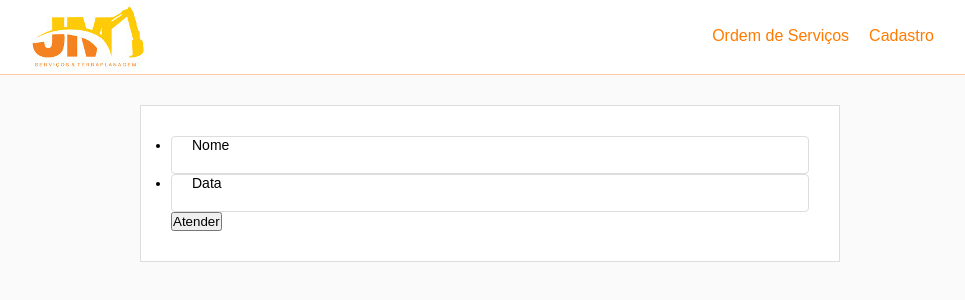
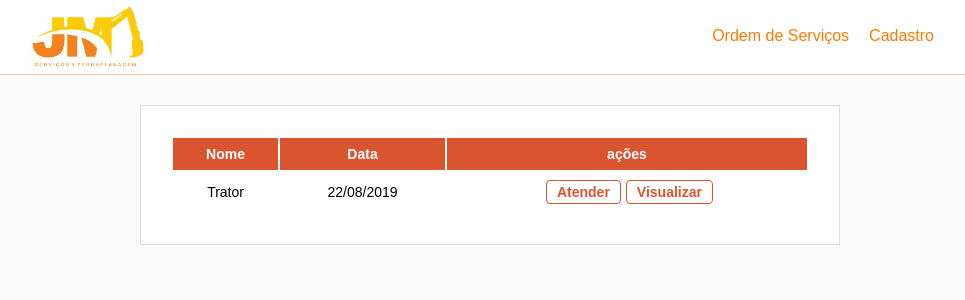
Before and after one commit to gissandrogama/jmfront, a React (Create React App) app: page / in a window 1280 px wide. Shown: the top 300 px of the page, without its empty margins (150-1115 px from the left). Built offline with nearby package versions, Linux system fonts and the light colour scheme.

Commit message:
lista de os cadastradas

```diff
--- a/src/pages/Ordem.css
+++ b/src/pages/Ordem.css
@@ -1,4 +1,4 @@
-#lista-ordem {
+table {
     width: 100%;
     max-width: 700px;
     margin: 30px auto 0;
@@ -6,18 +6,51 @@
     background: #fff;
     border: 1px solid #ddd;
 
-    display: flex;
-    flex-direction: column;
 }
 
-#list-ordem ul {
+tbody {
+    border-collapse: collapse;
+    width: 100%;
 
 }
 
-#lista-ordem li {
+thead th, td {
+    text-align: center;
+    padding: 8px;
+}
+
+tr:nth-child(even){background-color: #ffd1c6}
+
+thead th {
+    background-color: #da552f;
+    color: white;
+    font-size: 14px;
+}
+
+
+/* #list-ordem ul li {
     height: 38px;
+    margin: 5px;
     border-radius: 4px;
     border: 1px solid #ddd;
-    padding: 0 20px;
+    padding: 10px 20px;
     font-size: 14px;
+} */
+
+tbody button {
+    padding: 3px 10px;
+    margin: 0 0 0 5px;
+    border-radius: 4px;
+    border: 1px solid #da552f;
+    background: #FFF;
+    color: #da552f;
+    font-size: 14px;
+    font-weight: bold;
+    cursor: pointer;
 }
+
+tbody button:hover {
+    background: #da552f;
+    border: 1px solid #da552f;;
+    color: #FFF;
+}
--- a/src/pages/Ordems.js
+++ b/src/pages/Ordems.js
@@ -3,17 +3,27 @@ import React, { Component } from 'react'
 import './Ordem.css'
 
 class Ordems extends Component {
-    render(){
-        return(
-            <div id="lista-ordem">
-                <ul>
-                    <li>Nome</li>
-                    <li>Data</li>
-                </ul>
-                <div>
-                    <button>Atender</button>
-                </div>
-            </div>
+    render() {
+        return (
+            <table>
+                <thead>
+                    <tr>
+                        <th>Nome</th>
+                        <th>Data</th>
+                        <th>ações</th>
+                    </tr>
+                </thead>
+                <tbody>
+                    <tr>
+                        <td>Trator</td>
+                        <td>22/08/2019</td>
+                        <td>
+                            <button>Atender</button>
+                            <button>Visualizar</button>
+                        </td>
+                    </tr>
+                </tbody>
+            </table>
         )
     }
 }
```
